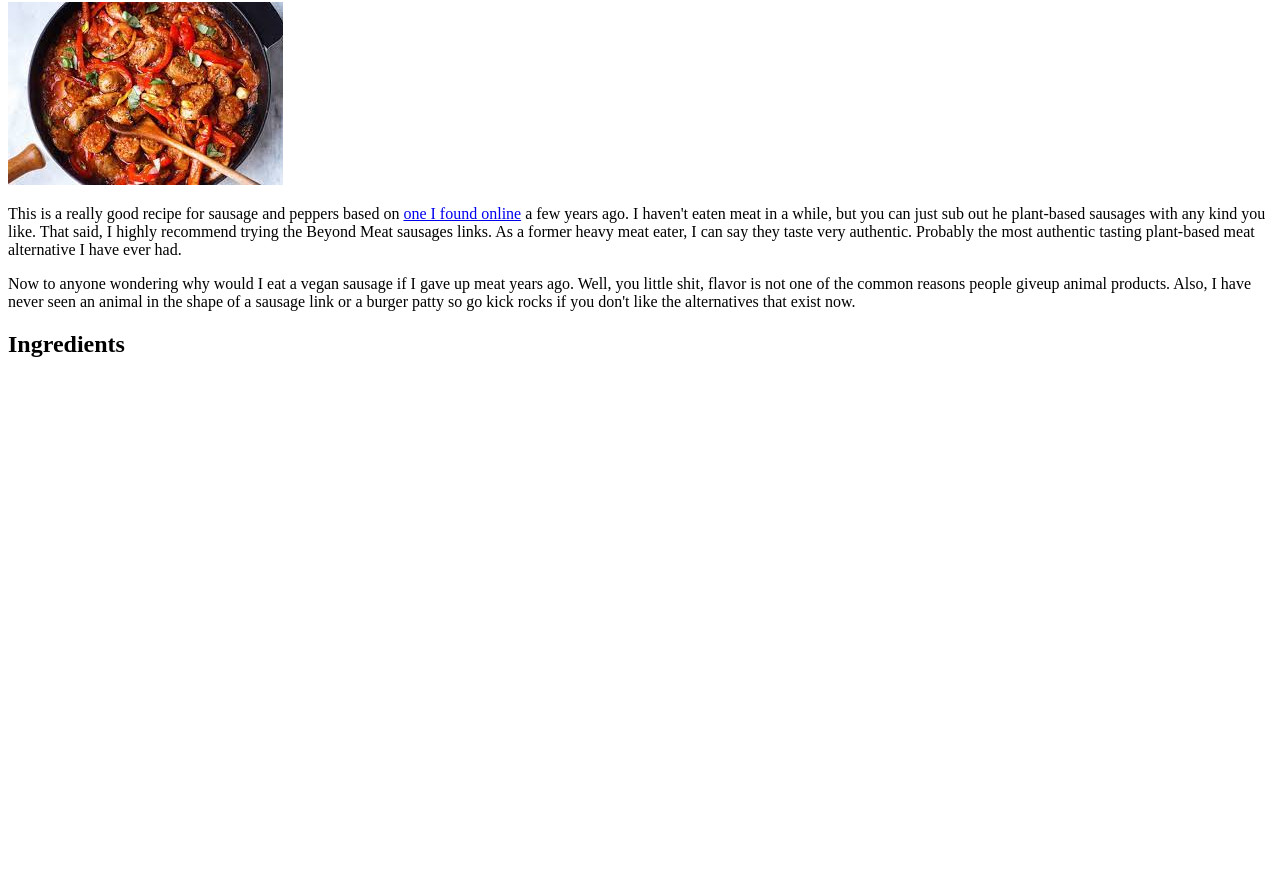
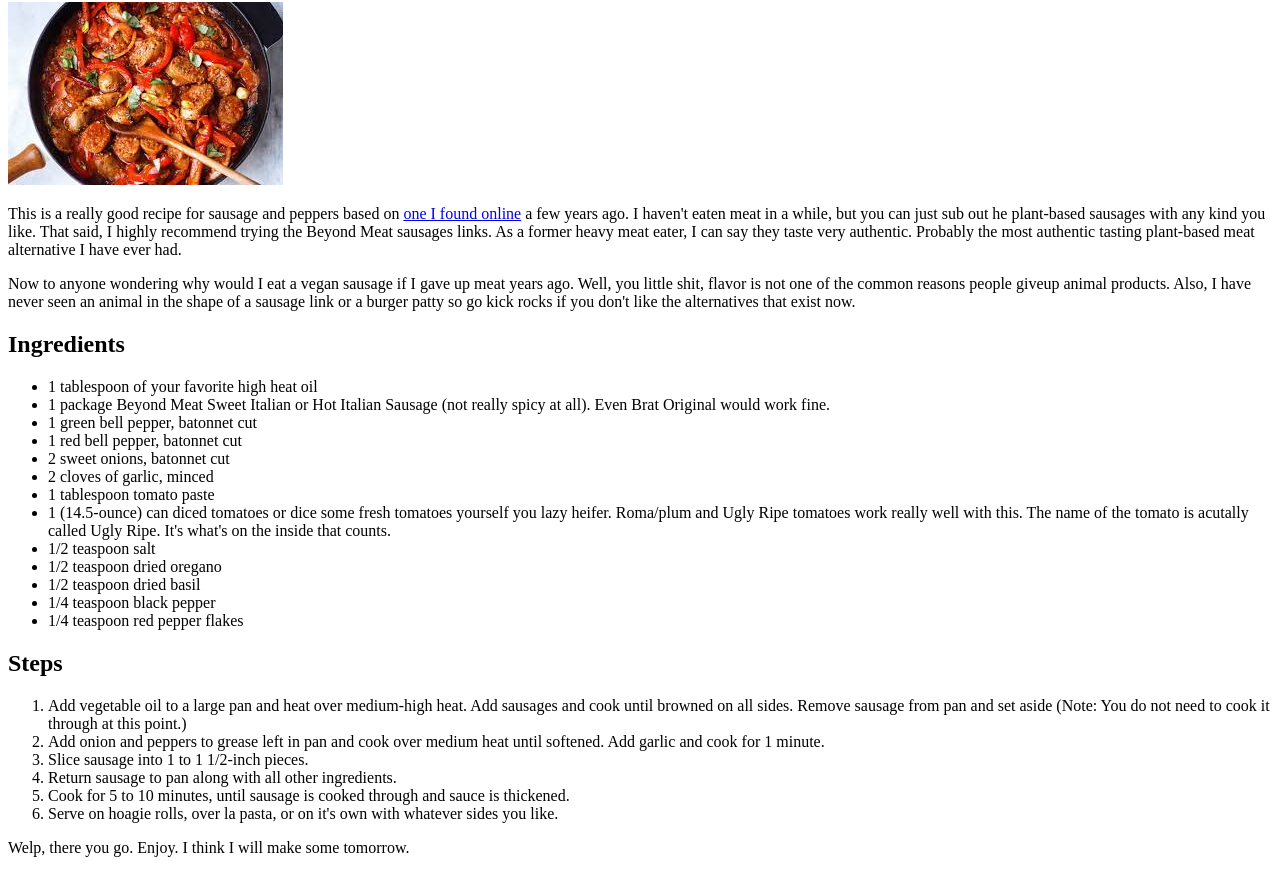
Before and after one commit to SilverSpecter3/odin-recipes, a plain HTML site: page recipes/sausage-and-peppers.html in a window 1280 px wide. Shown: the part 78-951 px from the top of the page. Before the commit the page ends 800 px from the top, so only its background shows below. Drawn offline with Linux system fonts and the light colour scheme.

Commit message:
Add ingredients and steps to sausage and peppers recipe and add to a guacamole step

```diff
--- a/recipes/sausage-and-peppers.html
+++ b/recipes/sausage-and-peppers.html
@@ -10,6 +10,30 @@
         <p>This is a really good recipe for sausage and peppers based on <a href="https://spicysouthernkitchen.com/italian-sausage-peppers/">one I found online</a> a few years ago. I haven't eaten meat in a while, but you can just sub out he plant-based sausages with any kind you like. That said, I highly recommend trying the Beyond Meat sausages links. As a former heavy meat eater, I can say they taste very authentic. Probably the most authentic tasting plant-based meat alternative I have ever had.</p>
         <p>Now to anyone wondering why would I eat a vegan sausage if I gave up meat years ago. Well, you little shit, flavor is not one of the common reasons people giveup animal products. Also, I have never seen an animal in the shape of a sausage link or a burger patty so go kick rocks if you don't like the alternatives that exist now.</p>
         <h2>Ingredients</h2>
-
+        <ul>
+            <li>1 tablespoon of your favorite high heat oil</li>
+            <li>1 package Beyond Meat Sweet Italian or Hot Italian Sausage (not really spicy at all). Even Brat Original would work fine.</li>
+            <li>1 green bell pepper, batonnet cut</li>
+            <li>1 red bell pepper, batonnet cut</li>
+            <li>2 sweet onions, batonnet cut</li>
+            <li>2 cloves of garlic, minced</li>
+            <li>1 tablespoon tomato paste</li>
+            <li>1 (14.5-ounce) can diced tomatoes or dice some fresh tomatoes yourself you lazy heifer. Roma/plum and Ugly Ripe tomatoes work really well with this. The name of the tomato is acutally called Ugly Ripe. It's what's on the inside that counts.</li>
+            <li>1/2 teaspoon salt</li>
+            <li>1/2 teaspoon dried oregano</li>
+            <li>1/2 teaspoon dried basil</li>
+            <li>1/4 teaspoon black pepper</li>
+            <li>1/4 teaspoon red pepper flakes</li>
+        </ul>
+        <h2>Steps</h2>
+        <ol>
+            <li>Add vegetable oil to a large pan and heat over medium-high heat. Add sausages and cook until browned on all sides. Remove sausage from pan and set aside (Note: You do not need to cook it through at this point.)</li>
+            <li>Add onion and peppers to grease left in pan and cook over medium heat until softened. Add garlic and cook for 1 minute.</li>
+            <li>Slice sausage into 1 to 1 1/2-inch pieces.</li>
+            <li>Return sausage to pan along with all other ingredients.</li>
+            <li>Cook for 5 to 10 minutes, until sausage is cooked through and sauce is thickened.</li>
+            <li>Serve on hoagie rolls, over la pasta, or on it's own with whatever sides you like.</li>
+        </ol>
+        <p>Welp, there you go. Enjoy. I think I will make some tomorrow.</p>
     </body>
 </html>
```
Also changed, not shown: recipes/guacamole.html (+1 -0 lines).
